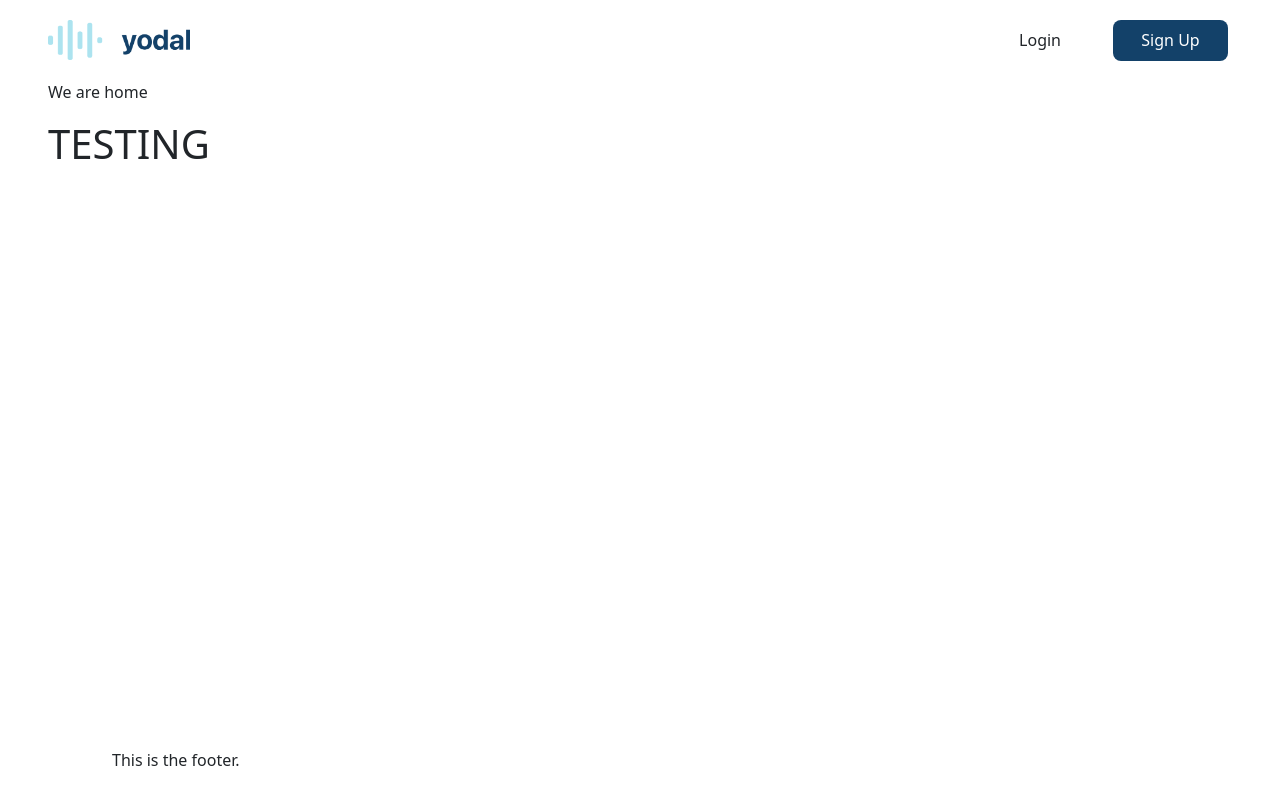
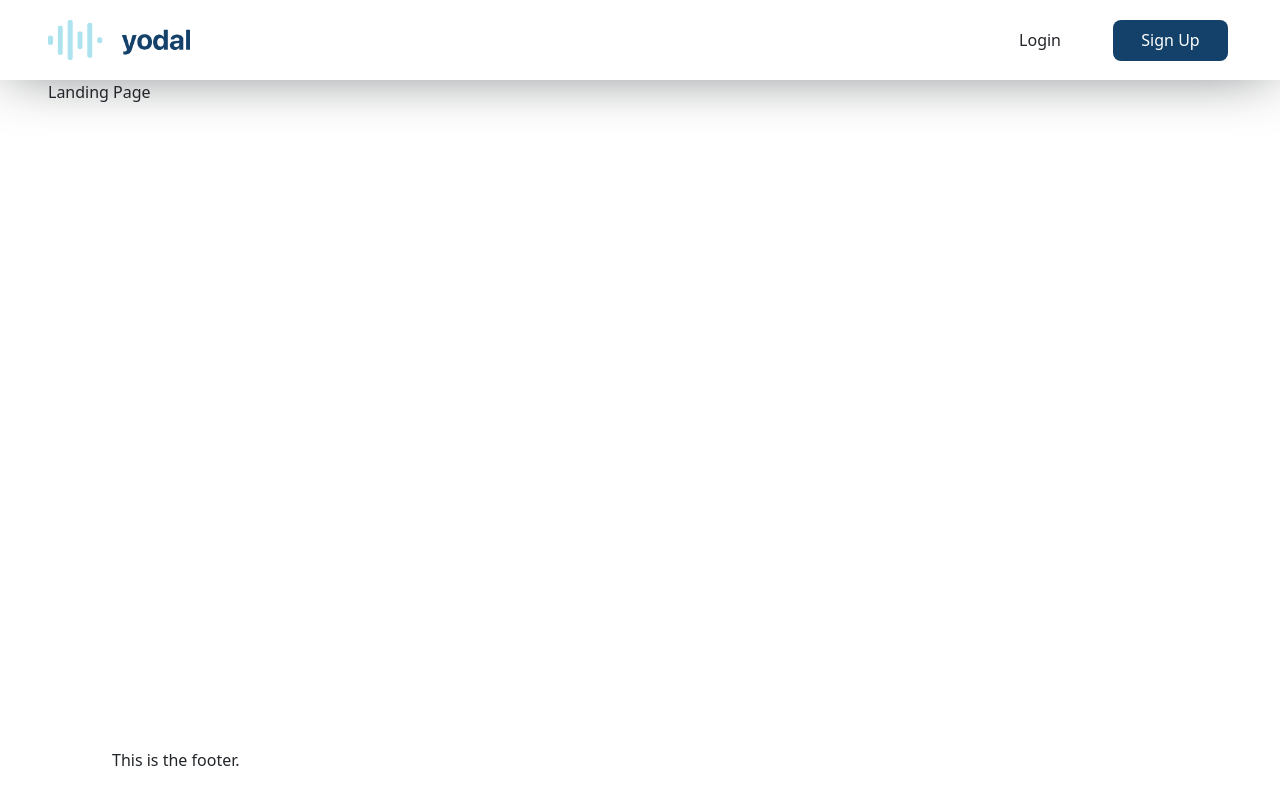
Before and after one commit to jpur3846/yodal, a React (Create React App) app in the folder yodal/: page / in a window 1280 px wide. Shown: the top 804 px of the page. Built offline with nearby package versions, Linux system fonts and the light colour scheme.

Commit message:
Added more routes

```diff
--- a/yodal/src/App.js
+++ b/yodal/src/App.js
@@ -13,18 +13,25 @@ import 'bootstrap/dist/css/bootstrap.min.css';
 
 function App() {
   return (
+    <>
+    <NavBar />
     <Container fluid className="px-sm-5 px-3" style={{ height: '100vh' }}>
-      <NavBar />
       <Router>
           <Switch>
             <Route path="/">
-              <p>We are home</p>
-              <h1>TESTING</h1>
+              <p>Landing Page</p>
+            </Route>
+            <Route path="/signup">
+              <p>Sign up</p>
+            </Route>
+            <Route path="/home">
+              <p>Home page</p>
             </Route>
           </Switch>
-      </Router>
-      <Footer />
+        </Router>
     </Container>
+    <Footer />
+    </>
   );
 }
 
--- a/yodal/src/components/NavBar.js
+++ b/yodal/src/components/NavBar.js
@@ -3,9 +3,15 @@ import MainButton from '../components/buttons';
 
 import logo from '../static/imgs/logo.png';
 
-const NavBar = ({}) => {
+const NavBar = ({ signedIn }) => {
     return (
-        <Row style={{ height: '80px' }} className="d-flex align-items-center">
+        <Row
+            style={{
+                height: '80px',
+                boxShadow: '0px 4px 63px -22px'
+            }}
+            className="d-flex align-items-center px-sm-5 px-3"
+        >
             <Col xs={6} lg={3} className="justify-content-start align-items-center">
                 <img src={logo} alt="Yodal Logo" height="40px" width="auto" />
             </Col>
```
